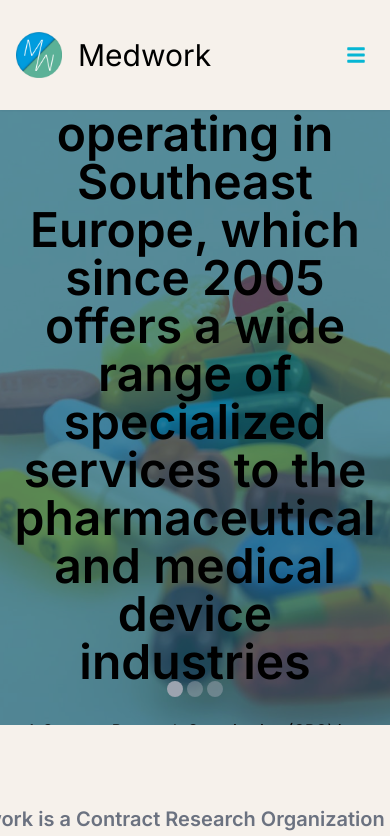
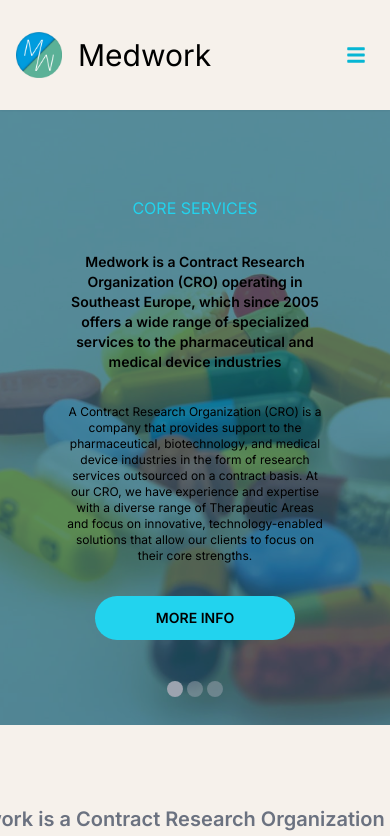
Before and after one commit to Medwork-CRO/webpage, a Next.js app: page / in a window 390 px wide. Shown: the top 836 px of the page. Built offline with nearby package versions, Linux system fonts and the light colour scheme.

Commit message:
Fix mobile carousel

```diff
--- a/src/components/ImageShowCase.tsx
+++ b/src/components/ImageShowCase.tsx
@@ -19,15 +19,19 @@
 }: ImageShowCaseProps) {
   return (
     <div className="relative h-[615px] flex-[0_0_100%]">
-      <Image src={image} className="h-full w-full object-cover saturate-150" alt="alt" />
+      <Image
+        src={image}
+        className="h-full w-full object-cover saturate-150"
+        alt="alt"
+      />
       <div className="absolute inset-0 z-10 bg-cyan-800 opacity-70"></div>
 
       <div className="absolute left-1/2 top-1/2 z-20 flex -translate-x-1/2 -translate-y-1/2 transform flex-col items-center justify-center gap-8 text-center">
         <Title title={title} />
-        <span className="text-5xl font-semibold md:text-2xl">
+        <span className="text-sm font-semibold xs:text-5xl md:text-2xl">
           {description}
         </span>
-        <span className="text-md md:text-md">{description2}</span>
+        <span className="xs:text-md text-xs">{description2}</span>
         <RoundedButton label={"MORE INFO"} href={link} color={"gray"} />
       </div>
     </div>
--- a/src/components/RoundedButton.tsx
+++ b/src/components/RoundedButton.tsx
@@ -10,12 +10,12 @@
   return (
     <Link
       className={`
-      w-[200px] rounded-full bg-cyan-400 py-3 text-center text-sm font-semibold transition duration-100
-      ease-in focus:outline-none
+      xs:text-md w-[200px] rounded-full bg-cyan-400 py-3 text-center text-sm font-semibold
+      transition duration-100 ease-in focus:outline-none
       focus:ring ${
         color === "orange"
-          ? "hover:bg-orange-500 focus:ring-orange-300 active:bg-orange-700 text-white"
-          : "hover:bg-gray-100 focus:ring-gray-300 active:bg-gray-500 text-black"
+          ? "text-white hover:bg-orange-500 focus:ring-orange-300 active:bg-orange-700"
+          : "text-black hover:bg-gray-100 focus:ring-gray-300 active:bg-gray-500"
       }`}
       aria-label="Action button"
       href={href}
--- a/src/components/Title.tsx
+++ b/src/components/Title.tsx
@@ -7,7 +7,7 @@
 function Title({ title }: TitleProps) {
   return (
     <div className="flex items-center justify-center">
-      <span className="text-3xl text-cyan-400">
+      <span className="text-md xs:text-3xl text-cyan-400">
         {/* &#8226;  */}
         {title}
       </span>
```
